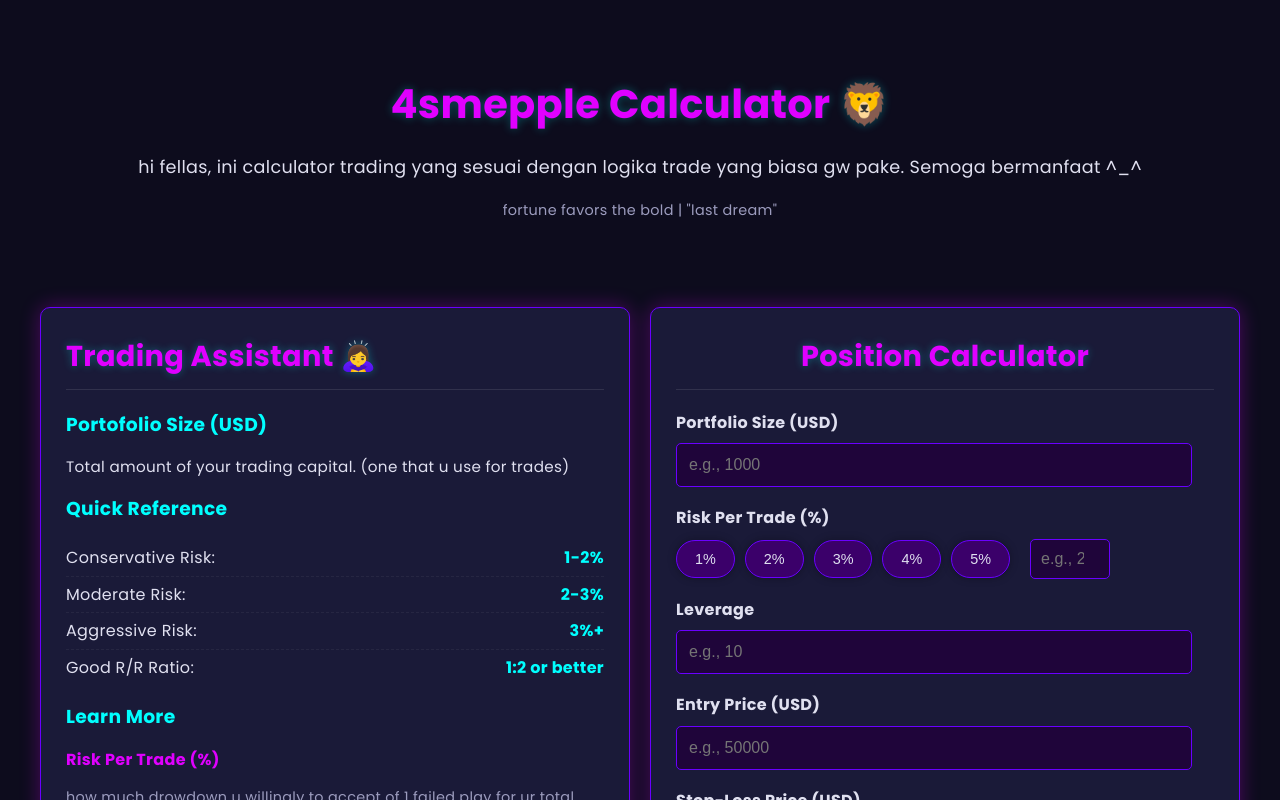
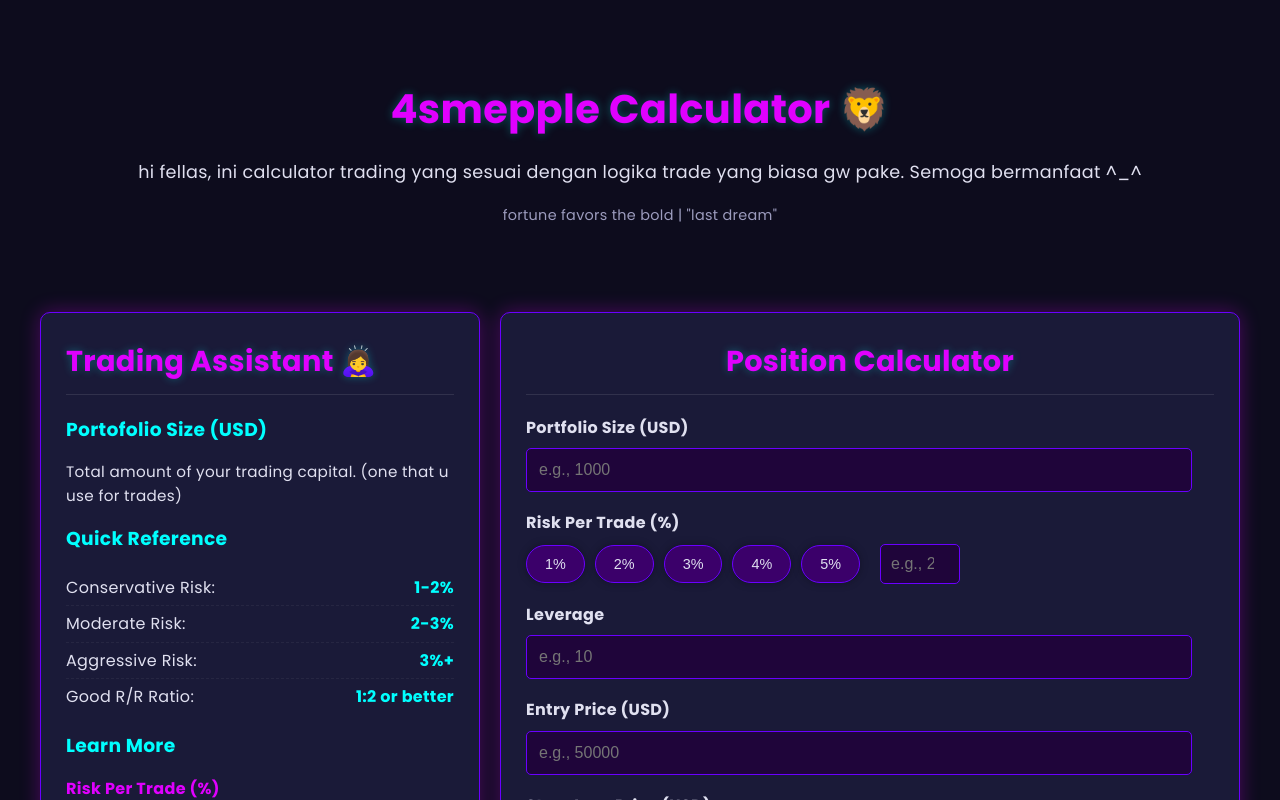
Before and after one commit to singaaakecil/tradecalculator, a React (Vite) app: page / in a window 1280 px wide. Shown: the top 800 px of the page. Built offline with nearby package versions, Linux system fonts and the light colour scheme.

Commit message:
Aggressive mobile width fix for container

```diff
--- a/src/index.css
+++ b/src/index.css
@@ -2,6 +2,13 @@
 @import url('https://fonts.googleapis.com/css2?family=Poppins:wght@400;600;700&display=swap'); /* Pastikan ini ada jika kamu pakai Poppins */
 
 /* General Styling */
+html {
+  box-sizing: border-box;
+}
+*, *::before, *::after {
+  box-sizing: inherit;
+}
+
 :root {
   /* BACKGROUNDS - Sangat gelap untuk kontras glow */
   --bg-color: #0d0c1d;        /* Hampir hitam, midnight blue */
@@ -9,7 +16,7 @@
 
   /* TEXT COLORS - Terang untuk menonjol */
   --text-color: #e0e0f0;      /* Soft off-white */
-  --muted-text-color: #9c9cbe; /* Muted grey-purple for secondary text */
+  --muted-text-color: #9c9cbe; /* Muted grey-purple-for secondary text */
 
   /* PRIMARY & ACCENT COLORS - Warna cerah untuk glow */
   --primary-color: #3b006a;   /* Deep violet for base buttons, a bit darker for active */
@@ -30,20 +37,19 @@
   --glow-intensity-medium: rgba(0, 255, 255, 0.3); /* Cahaya medium dari info */
   --glow-intensity-strong: rgba(224, 0, 255, 0.5); /* Cahaya kuat dari accent */
 }
+
 body {
-  font-family: 'Poppins', sans-serif;
+  font-family: 'Poppins', sans-serif; /* Pastikan font yang kamu pilih tetap ada atau sesuaikan */
   margin: 0;
-  padding: 15px; /* Kurangi padding untuk layar kecil agar lebih banyak ruang konten */
+  padding: 20px;
   background-color: var(--bg-color);
   color: var(--text-color);
   line-height: 1.6;
-  letter-spacing: 0.02em;
+  letter-spacing: 0.02em; /* Menambahkan sedikit jarak antar huruf */
   display: flex;
   justify-content: center;
   align-items: flex-start;
   min-height: 100vh;
-  /* Tambahkan overflow-x: hidden; untuk mencegah scroll horizontal jika ada elemen melebihi layar */
-  overflow-x: hidden;
 }
 
 .container {
@@ -52,9 +58,9 @@ body {
   width: 100%;
   max-width: 1200px;
   gap: 20px;
-  opacity: 0;
-  animation: fadeIn 1.2s ease-out forwards;
-  animation-delay: 0.5s;
+  opacity: 0; /* Pastikan opacity awal 0 agar tidak langsung terlihat */
+  animation: fadeIn 1.2s ease-out forwards; /* Terapkan animasi */
+  animation-delay: 0.5s; /* Sedikit tunda agar tidak terlalu cepat */
 }
 
 /* Header */
@@ -69,34 +75,43 @@ body {
 .header h1 {
   color: var(--accent-color);
   margin-bottom: 10px;
-  font-size: 2.5em; /* Akan disesuaikan oleh media query di bawah */
-  text-shadow: 0 0 10px var(--glow-intensity-medium);
+  font-size: 2.5em;
+  text-shadow: 0 0 10px var(--glow-intensity-medium); /* Menggunakan variabel glow */
 }
 
 .header p {
   color: var(--text-color);
-  font-size: 1.1em; /* Akan disesuaikan oleh media query di bawah */
+  font-size: 1.1em;
 }
 
 .header .tagline {
   font-size: 0.9em;
-  color: var(--muted-text-color);
+  color: var(--muted-text-color); /* Menggunakan variabel baru */
   margin-top: 10px;
 }
 
 /* Main Content Layout */
 .main-content {
   display: flex;
-  flex-wrap: wrap; /* Pastikan wrap aktif untuk fleksibilitas */
+  flex-wrap: wrap;
   gap: 20px;
-  justify-content: center; /* Pusat konten ketika flex-direction menjadi column */
 }
 
 .left-panel,
 .right-panel {
-  flex: 1 1 45%; /* Flex-grow, flex-shrink, flex-basis. Ini akan mencoba mengambil 45% tapi shrink jika perlu */
-  min-width: 280px; /* Minimum width yang lebih rendah agar tidak terlalu lebar di HP */
-  max-width: 100%; /* Pastikan tidak melebihi 100% dari parent */
+  flex: 1;
+  min-width: 300px;
+}
+
+.left-panel {
+  flex-basis: 35%;
+}
+
+.right-panel {
+  flex-basis: 60%;
+  display: flex;
+  flex-direction: column;
+  gap: 20px;
 }
 
 /* Card Styling (Ini adalah bagian umum, App.css akan menimpa untuk elemen spesifik) */
@@ -104,13 +119,13 @@ body {
   background-color: var(--card-bg-color);
   padding: 25px;
   border-radius: 10px;
-  box-shadow: 0 0 20px var(--glow-intensity-light);
+  box-shadow: 0 0 20px var(--glow-intensity-light); /* Cahaya tipis */
   border: 1px solid var(--border-color);
-  transition: all 0.3s ease;
+  transition: all 0.3s ease; /* Transisi untuk efek hover */
 }
 
 .card:hover {
-    box-shadow: 0 0 30px var(--glow-intensity-medium);
+    box-shadow: 0 0 30px var(--glow-intensity-medium); /* Cahaya lebih kuat saat hover */
 }
 
 .card h2 {
@@ -120,131 +135,99 @@ body {
   font-size: 1.8em;
   border-bottom: 1px solid rgba(255, 255, 255, 0.1);
   padding-bottom: 10px;
-  text-shadow: 0 0 8px var(--glow-intensity-medium);
+  text-shadow: 0 0 8px var(--glow-intensity-medium); /* Text shadow untuk judul H2 */
 }
 
 
 /* Responsive Design */
 @media (max-width: 768px) {
   body {
-    padding: 10px; /* Padding lebih kecil lagi untuk layar yang sangat sempit */
+    padding: 0; /* Hapus padding body sepenuhnya di mobile */
+    margin: 0; /* Pastikan margin juga 0 */
+    overflow-x: hidden; /* Tetap pertahankan ini sebagai pengaman */
+    width: 100%; /* Pastikan body mengambil 100% lebar viewport */
+    min-width: 0; /* Pastikan tidak ada min-width yang menghalangi */
   }
 
   .container {
-    gap: 15px; /* Kurangi jarak antar elemen */
-  }
-
-  .header {
-    padding: 20px 15px; /* Kurangi padding header */
-  }
-
-  .header h1 {
-    font-size: 1.8em; /* Ukuran font H1 lebih kecil */
-  }
-
-  .header p {
-    font-size: 0.9em; /* Ukuran font paragraf lebih kecil */
+    width: 100%; /* Atur lebar container menjadi 100% dari body */
+    max-width: 100%; /* Pastikan tidak melebihi 100% */
+    padding: 10px; /* Tambahkan padding langsung ke container, bukan body */
+    box-sizing: border-box; /* Pastikan container menghitung padding ke dalam width */
+    gap: 15px; /* Sesuaikan gap */
   }
 
   .main-content {
-    flex-direction: column; /* Ini sudah benar */
-    gap: 15px; /* Kurangi gap antar panel */
+    flex-direction: column;
+    gap: 15px;
   }
 
   .left-panel,
   .right-panel {
-    flex-basis: auto; /* Biarkan browser menentukan basisnya */
-    min-width: unset; /* Hapus min-width */
-    width: 100%; /* Pastikan mengambil lebar penuh */
+    flex-basis: auto;
+    min-width: unset;
+    width: 100%;
+  }
+
+  .header {
+    padding: 20px 10px;
+    box-shadow: none;
+  }
+
+  .header h1 {
+    font-size: 1.8em;
   }
 
   .card {
-    padding: 15px; /* Kurangi padding card */
+    padding: 10px;
+    min-width: unset;
+    width: 100%;
+    box-sizing: border-box; /* Pastikan card menghitung padding ke dalam width */
+  }
+
+  .card h2 {
+    font-size: 1.3em;
+    word-break: break-word; /* Biarkan teks panjang pecah */
+    overflow-wrap: break-word;
   }
 
   .results-grid {
-    grid-template-columns: 1fr; /* Sudah benar: 1 kolom di layar kecil */
-    gap: 15px; /* Kurangi gap */
+    grid-template-columns: 1fr;
+    gap: 10px;
   }
 
-  /* Penyesuaian spesifik untuk elemen input dan tombol jika diperlukan */
-  .form-group input[type="number"] {
-    width: 100%; /* Pastikan input mengambil lebar penuh */
-    box-sizing: border-box; /* Sangat penting agar padding tidak menambah lebar */
-  }
-
-  /* Mengatasi jika .form-group #riskPerTrade terlalu kecil atau besar */
-  .form-group #riskPerTrade {
-    width: 60px; /* Mungkin perlu lebih kecil lagi di HP */
-    margin-left: 5px; /* Kurangi margin */
-  }
-
-  .risk-buttons {
-    flex-wrap: wrap; /* Izinkan tombol melengkung ke baris baru jika tidak muat */
-    justify-content: center; /* Tengah tombol jika melengkung */
-    gap: 8px; /* Kurangi gap antar tombol */
-  }
-
-  .risk-btn {
-    padding: 8px 12px; /* Sesuaikan padding tombol */
-    font-size: 0.8em; /* Kecilkan font tombol */
-  }
-
-  .btn-calculate {
-    font-size: 1em; /* Kecilkan font tombol calculate */
-    padding: 15px; /* Sesuaikan padding */
-  }
-
-  .result-item p {
-    font-size: 1.8em; /* Kecilkan ukuran font angka hasil */
+  .result-item {
+      padding: 10px;
+      min-width: unset;
+      width: 100%;
+      box-sizing: border-box;
   }
 
   .result-item h3 {
-    font-size: 1em; /* Kecilkan ukuran font judul hasil */
+      font-size: 0.9em;
   }
-}
-
-/* Tambahkan media query untuk layar yang lebih kecil lagi, misalnya <= 480px */
-@media (max-width: 480px) {
-  body {
-    padding: 8px; /* Padding sangat kecil untuk layar terkecil */
+  .result-item p {
+      font-size: 1.6em;
   }
 
-  .container {
-    gap: 10px;
+  .form-group input[type="number"] {
+    width: 100%; /* Pastikan input mengambil 100% lebar yang tersedia */
+    box-sizing: border-box;
+    padding: 8px;
   }
 
-  .header {
-    padding: 15px 10px;
+  .form-group #riskPerTrade {
+    width: 50px;
+    margin-left: 5px;
+    padding: 6px;
   }
+} /* <--- KURUNG KURAWAL TUTUP UNTUK @media BLOCK */
 
-  .header h1 {
-    font-size: 1.5em; /* Lebih kecil lagi */
-  }
-
-  .header p {
-    font-size: 0.8em;
-  }
-
-  .card {
-    padding: 12px;
-  }
-
-  .risk-btn {
-    padding: 6px 10px;
-    font-size: 0.75em;
-  }
-
-  .result-item p {
-    font-size: 1.5em; /* Lebih kecil lagi */
-  }
-}
-
-/* Animasi Fade-in (tetap sama) */
+/* Animasi Fade-in */
 @keyframes fadeIn {
   from {
     opacity: 0;
-    transform: translateY(20px);
+    transform: translateY(20px); /* Sedikit naik dari bawah */
   }
   to {
     opacity: 1;
```
